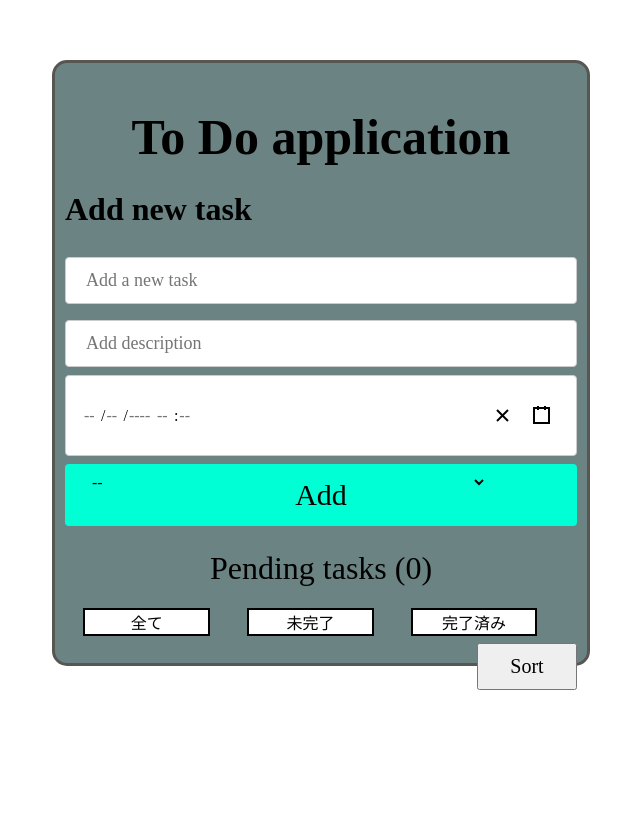
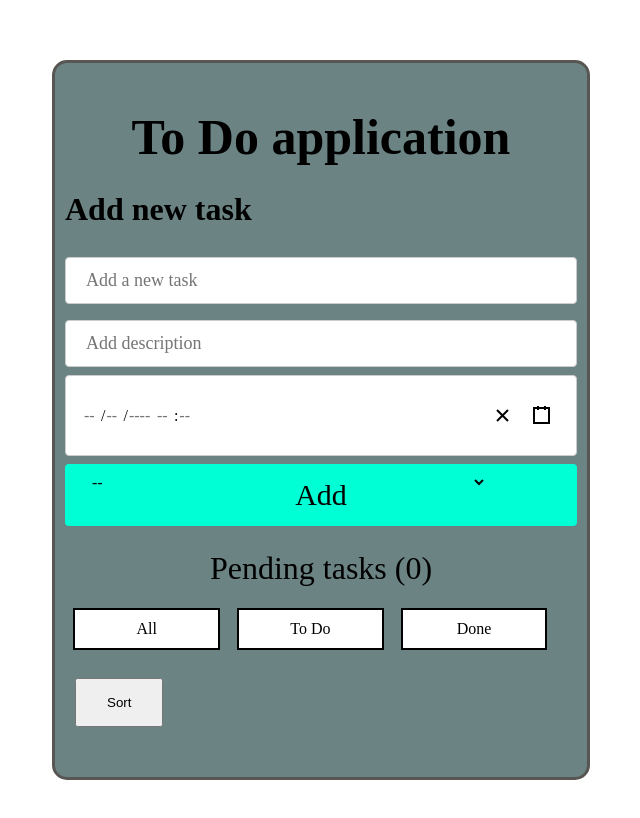
Before and after one commit to TVHung/to-do-reactjs, a React (Create React App) app: page / in a window 1280 px wide. Shown: the part 120-938 px from the top of the page, without its empty margins (319-959 px from the left). Built offline with nearby package versions, Linux system fonts and the light colour scheme.

Commit message:
change css

```diff
--- a/src/assets/css/Todo.css
+++ b/src/assets/css/Todo.css
@@ -80,7 +80,7 @@ body {
   margin-left: 5px;
   margin-right: 5px;
   margin-top: 5px;
-  margin-bottom: 5px;
+  margin-bottom: 30px;
   height: 30px;
 }
 
@@ -94,7 +94,7 @@ a:link, a:visited {
   text-decoration: none;
   display: inline-block;
   width: 80%;
-
+  padding: 10px;
 }
 
 a:hover, a:active {
@@ -105,8 +105,11 @@ a:hover, a:active {
 .sort{
   font-family: 'Times New Roman', Times, serif;
   font-size: 20px;
-  width: 100px;
-  float: right;
+  width: 90%;
   padding: 10px;
   margin-bottom: 20px;
+  /* text-align: center;   */
 }
+.btnSort{
+  padding: 15px 30px 15px 30px;
+}
--- a/src/component/Filter.js
+++ b/src/component/Filter.js
@@ -1,3 +1,4 @@
+
 function Filter({ value, onChange }) {
 
     const handleClick = (key, e) => {
@@ -12,21 +13,21 @@ function Filter({ value, onChange }) {
           href="#"
           onClick={handleClick.bind(null, 'ALL')}
           className={value === 'ALL' ?  'is-active' : ''}
-        >全て</a>
+        >All</a>
         </div>
         <div className="somebox">
         <a
           href="#"
           onClick={handleClick.bind(null, 'TODO')}
           className={value === 'TODO' ?  'is-active' : ''}
-        >未完了</a>
+        >To Do</a>
         </div>
         <div className="somebox">
         <a
           href="#"
           onClick={handleClick.bind(null, 'DONE')}
           className={value === 'DONE' ?  'is-active' : ''}
-        >完了済み</a>
+        >Done</a>
         </div>
         <div className="clear"></div>
       </div>
--- a/src/component/Todo.js
+++ b/src/component/Todo.js
@@ -149,7 +149,10 @@ function Todo() {
                     onChange={handleFilterChange}
                     value={tasks}
                 />
-                <button className="sort" onClick={() => sortByTime()}>Sort</button>
+                <div className="sort">
+                    <button className="btnSort" onClick={() => sortByTime()}>Sort</button>
+                </div>
+
                 <div>
                     {displayItems.map((task) => (
                         <TodoItem
```
